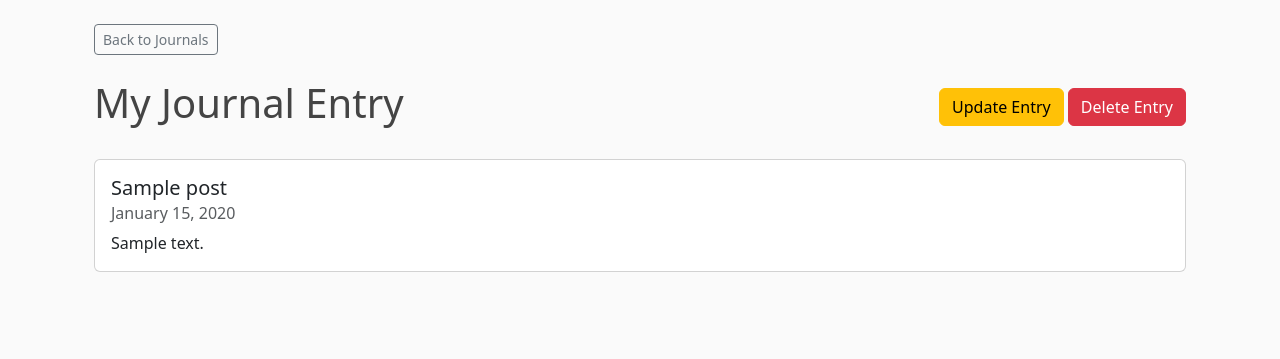
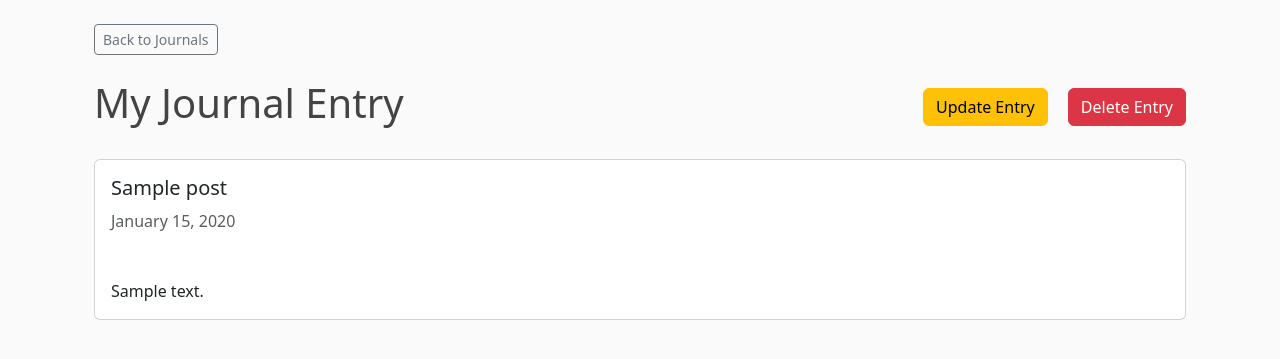
Before and after one commit to ahmetcucar/wellness-workbook, a Django app: page /journals/1/ in a window 1280 px wide. Shown: the part 56-415 px from the top of the page. Run offline with Django 5.2, Linux system fonts and the light colour scheme; a user stored in the database is signed in; tables that the repository leaves empty hold one stand-in row (values such as "Sample post").

Commit message:
journal UI improvements

```diff
--- a/mysite/app/templates/app/journal_detail.html
+++ b/mysite/app/templates/app/journal_detail.html
@@ -10,7 +10,7 @@
 
             <!-- Right Aligned Update and Delete Buttons -->
             <div>
-                <a href="{% url 'journal-update' post.id %}" class="btn btn-warning">Update Entry</a>
+                <a href="{% url 'journal-update' post.id %}" class="btn btn-warning me-3">Update Entry</a>
                 <a href="{% url 'journal-delete' post.id %}" class="btn btn-danger">Delete Entry</a>
             </div>
         </div>
@@ -19,11 +19,11 @@
         <div class="card mb-3">
             <div class="card-body">
                 {% if post.title %}
-                    <h5 class="card-title">{{ post.title }}</h5>
+                    <h5 class="card-title mb-3">{{ post.title }}</h5>
                 {% else %}
-                    <h5 class="card-title">{{ post.date_posted|date:"l" }}'s Journal</h5>
+                    <h5 class="card-title mb-3">{{ post.date_posted|date:"l" }}'s Journal</h5>
                 {% endif %}
-                <h6 class="card-subtitle text-muted mb-2">{{ post.date_posted|date:"F j, Y" }}</h6>
+                <h6 class="card-subtitle text-muted mb-5">{{ post.date_posted|date:"F j, Y" }}</h6>
                 <p class="card-text">{{ post.content }}</p>
             </div>
         </div>
```
Also changed, not shown: mysite/app/templates/app/journal.html (+6 -2 lines).
